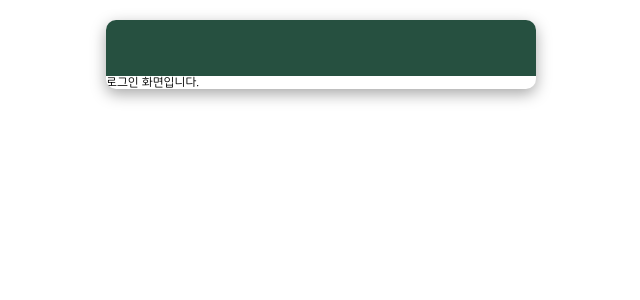
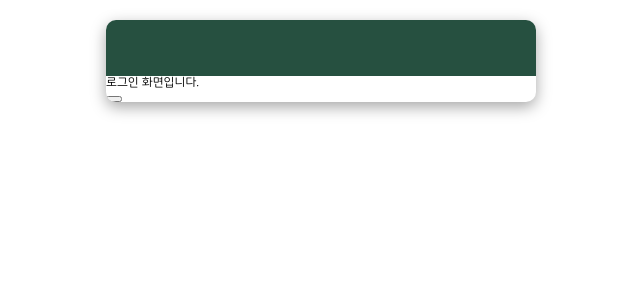
Before and after one commit to FARM-COME-US/FARM-COME-US, a React (Create React App) app in the folder front/farm-come-us/: page /login in a window 1280 px wide. Shown: the top 300 px of the page, without its empty margins (319-959 px from the left). Built offline with nearby package versions, Linux system fonts and the light colour scheme.

Commit message:
add: S08P12B103-266 userSlice, reduxStore

```diff
--- a/front/farm-come-us/src/pages/Login.js
+++ b/front/farm-come-us/src/pages/Login.js
@@ -1,7 +1,22 @@
 import React from "react";
+import { useDispatch } from "react-redux";
+import { asyncSomethingFetch } from "../reduxStore/userSlice";
+// 이 함수도 수정 필요 😀 기본형으로 해둠.
 
-const Login = () => {
-  return <div>로그인 화면입니다.</div>;
-};
+function Login() {
+  const dispatch = useDispatch();
+  return (
+    <div>
+      <div>로그인 화면입니다.</div>
+
+      <button
+        onClick={() => {
+          dispatch(asyncSomethingFetch());
+        }}
+      />
+      {/* 로그인버튼. 아직 어떤 인자를 넣어서 비동기 요청 보낼지 안정함. userSlice도 수정필요 */}
+    </div>
+  );
+}
 
 export default Login;
--- a/front/farm-come-us/src/reduxStore/userSlice.js
+++ b/front/farm-come-us/src/reduxStore/userSlice.js
@@ -1,4 +1,5 @@
-import { createSlice } from "@reduxjs/toolkit";
+import { createAsyncThunk, createSlice } from "@reduxjs/toolkit";
+import axios from "axios";
 // createAsyncThunk
 // import axios from "axios";
 
@@ -20,6 +21,17 @@ const initialStateValue = {
   nickname: "",
 }; //정확히 어떤 변수명으로 가지고 있어야할지 정하지 못함. BE와 문의
 
+const asyncSomethingFetch = createAsyncThunk(
+  "userSlice/something",
+  async () => {
+    const res = await axios.get("myServerURL");
+    const data = await res.json();
+    return data.value;
+    // value가 주어지는거에 따라서 pending, fulfilled, rejected가 달라짐.
+  }
+);
+// 비동기 처리하는 함수. 이름 안정함.
+
 const userSlice = createSlice({
   name: "user",
   initialState: {
@@ -36,7 +48,22 @@ const userSlice = createSlice({
     //   state.value = state.value + action.payload;
     // }, 참고용 예시 코드
   },
-  extraReducers: {},
+  extraReducers: (builder) => {
+    builder.addCase(asyncSomethingFetch.pending, (state, action) => {
+      state.status = "loading";
+    });
+    // 요청 보내서 아직 못받은 상태
+    builder.addCase(asyncSomethingFetch.fulfilled, (state, action) => {
+      state.value = action.payload;
+      state.status = "complete";
+    });
+    // 요청 보내서 받은 상태. value도 업데이트해줌.
+    builder.addCase(asyncSomethingFetch.rejected, (state, action) => {
+      state.status = "fail";
+    });
+    // 요청 보내서 거절 상태. fail상태만 보여줌.
+  },
 });
 
+export { asyncSomethingFetch };
 export default userSlice;
```
